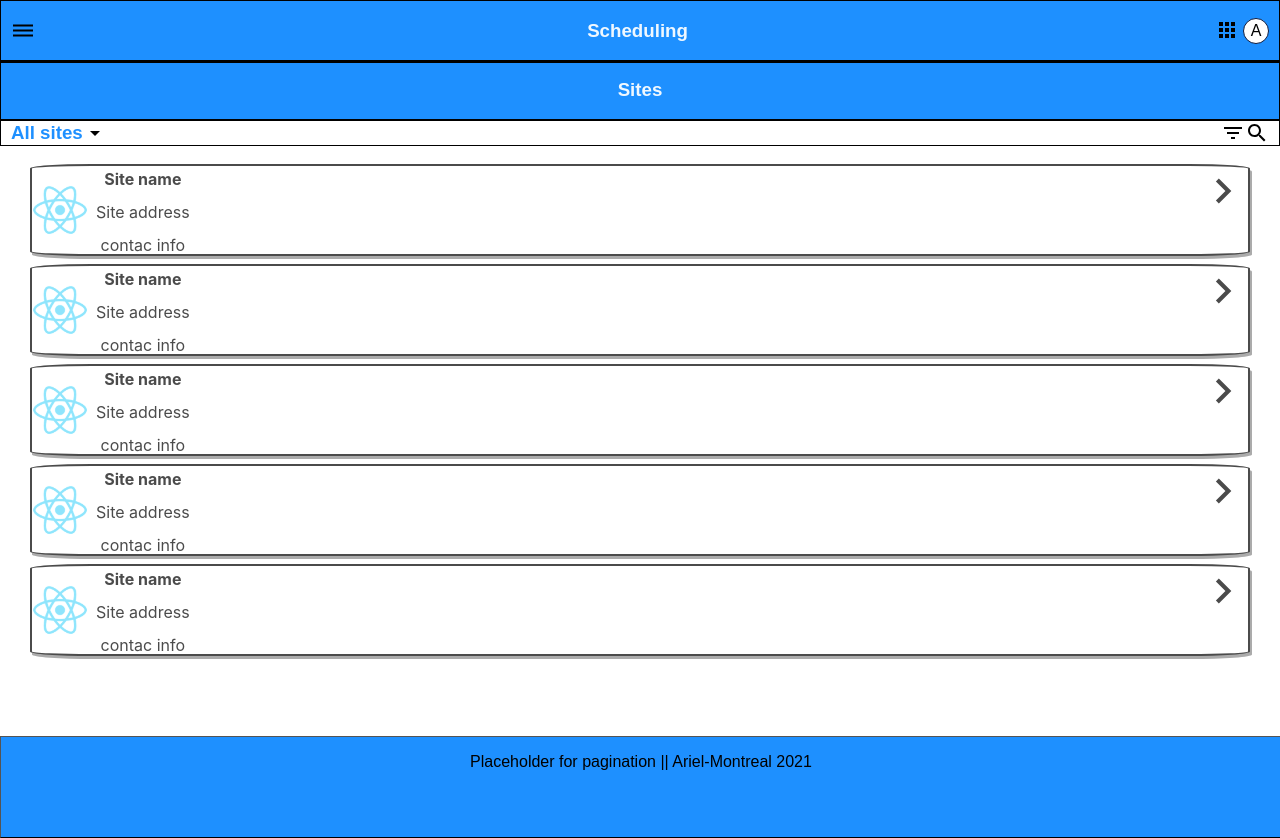
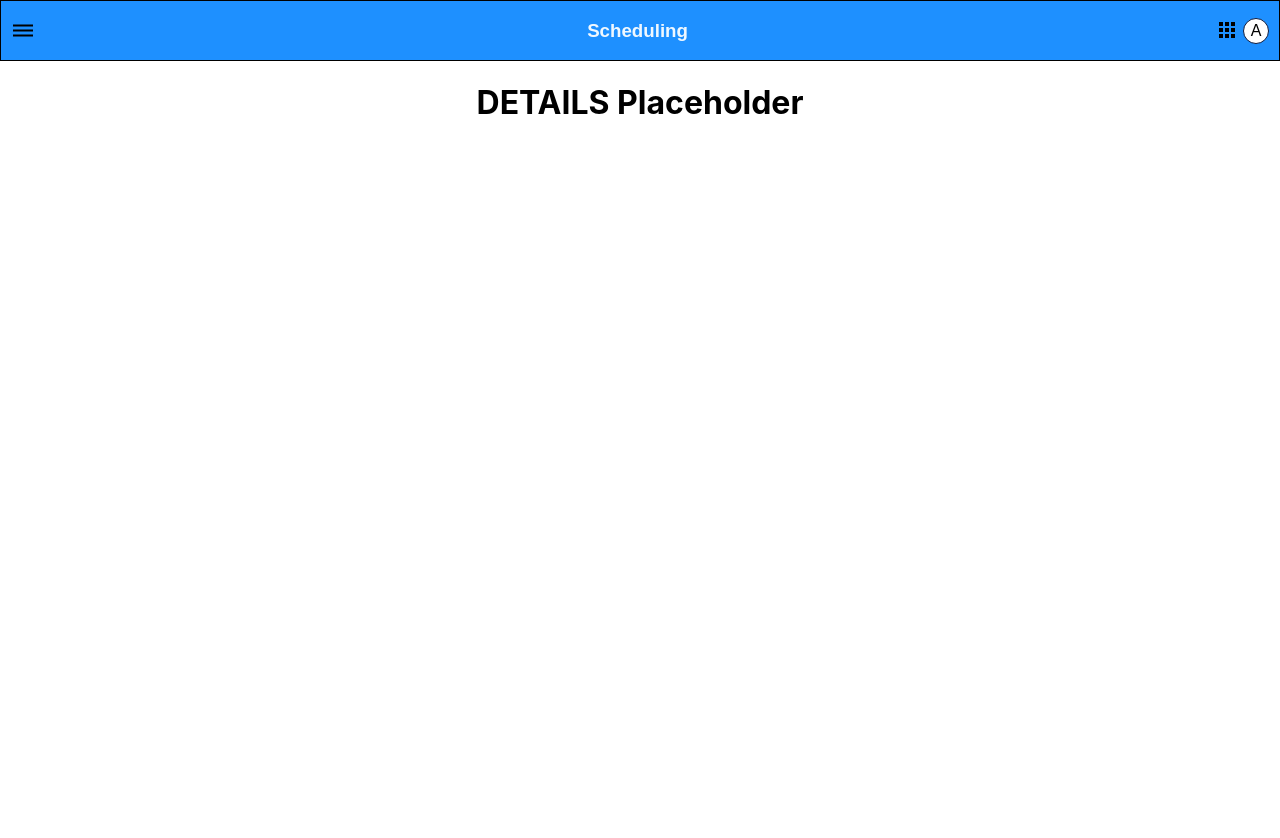
Before and after one commit to arielleon24/siteList, a React (Create React App) app: page /details in a window 1280 px wide. After the commit the page ends 800 px from the top, so only its background shows below. Built offline with nearby package versions, Linux system fonts and the light colour scheme.

Commit message:
created home and details Routes

```diff
--- a/src/App.js
+++ b/src/App.js
@@ -2,6 +2,7 @@ import './App.css';
 import Nav from './components/Nav'
 import Header from './components/Header'
 import List from './components/List'
+import Details from './components/Details'
 import Footer from './components/Footer'
 import { createBrowserHistory } from 'history';
 
@@ -20,12 +21,15 @@ function App() {
      <div className="App">
       <Nav />
       <Switch>
-        <Route path="/">
+        <Route path="/home">
             <Header />
             <div className="animate-background">
             <List />
             </div>
             <Footer />
+        </Route>
+        <Route path="/details">
+          <Details />
         </Route>
       </Switch>
      </div>
--- /dev/null
+++ b/src/components/Details.js
@@ -0,0 +1,9 @@
+import React from "react";
+
+export default function Details(props) {
+  return (
+    <h1>
+      DETAILS Placeholder
+    </h1>
+  )
+}
```
